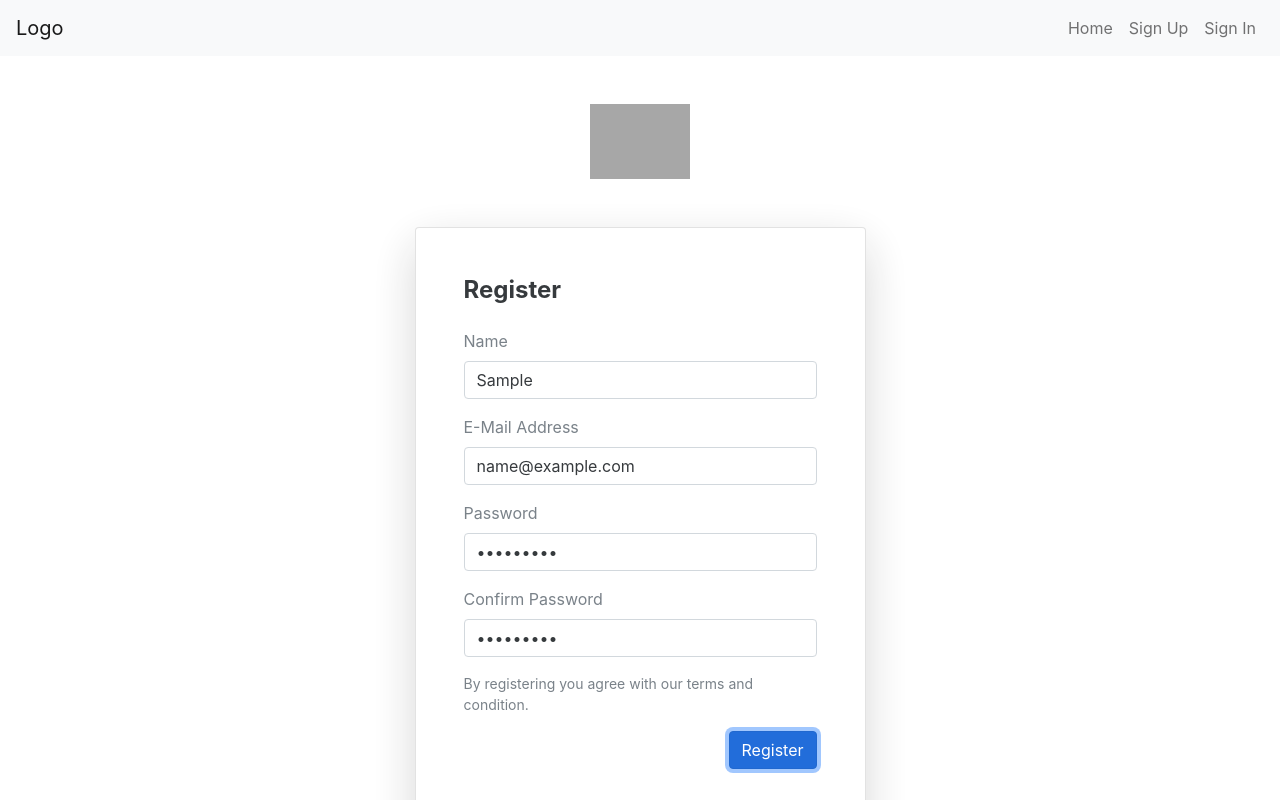
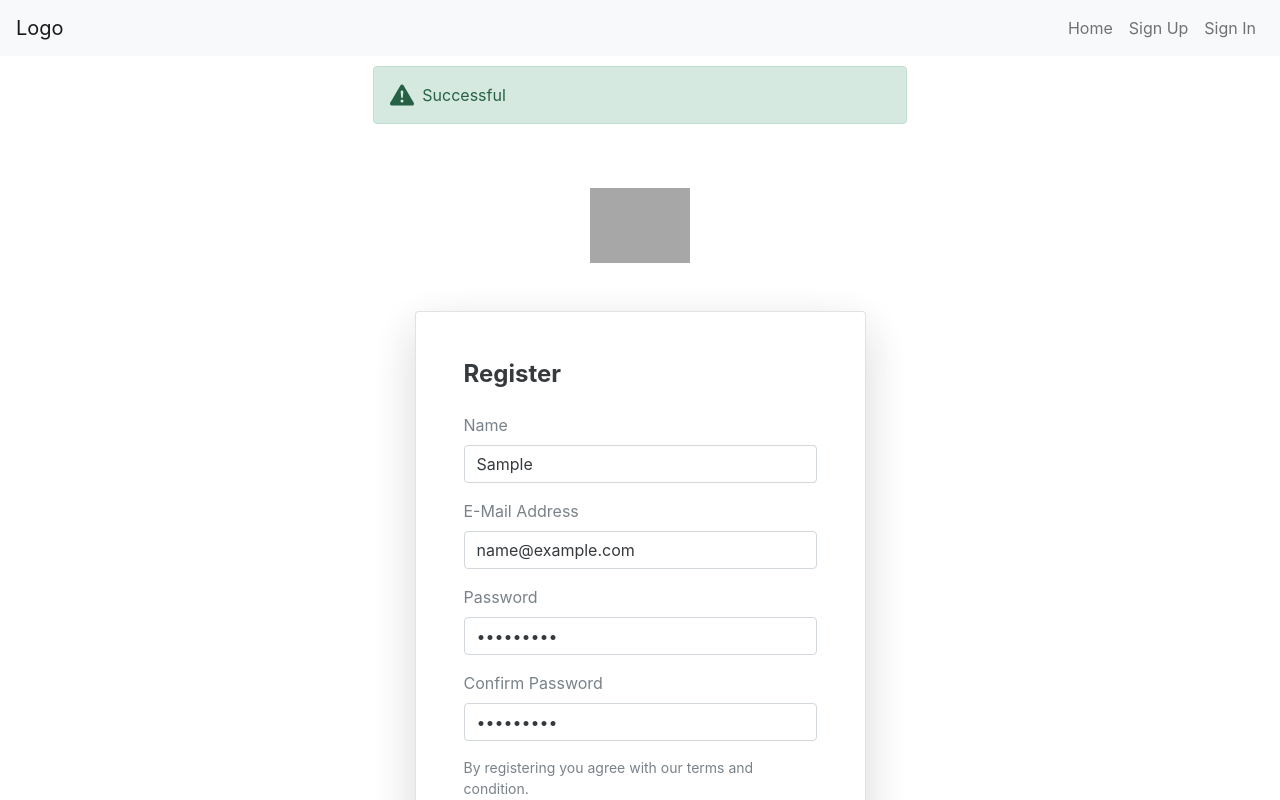
Before and after one commit to Gutu-Ivan/Online_Store, a React (Create React App) app in the folder client/: page /signup in a window 1280 px wide. Both pictures are taken after typing "Sample", "name@example.com", "Sample123", "Sample123" into the empty fields and a click on the button "Register". Shown: the top 800 px of the page. Built offline with nearby package versions, Linux system fonts and the light colour scheme; grey boxes are pictures that could not be loaded.

Commit message:
Created helper for messages Created error/success message Removed error/success messages within handleChange

```diff
--- a/client/public/index.html
+++ b/client/public/index.html
@@ -13,6 +13,17 @@
   </head>
   <body>
     <div id="root"></div>
+    <svg xmlns="http://www.w3.org/2000/svg" style="display: none;">
+      <symbol id="check-circle-fill" fill="currentColor" viewBox="0 0 16 16">
+        <path d="M16 8A8 8 0 1 1 0 8a8 8 0 0 1 16 0zm-3.97-3.03a.75.75 0 0 0-1.08.022L7.477 9.417 5.384 7.323a.75.75 0 0 0-1.06 1.06L6.97 11.03a.75.75 0 0 0 1.079-.02l3.992-4.99a.75.75 0 0 0-.01-1.05z"/>
+      </symbol>
+      <symbol id="info-fill" fill="currentColor" viewBox="0 0 16 16">
+        <path d="M8 16A8 8 0 1 0 8 0a8 8 0 0 0 0 16zm.93-9.412-1 4.705c-.07.34.029.533.304.533.194 0 .487-.07.686-.246l-.088.416c-.287.346-.92.598-1.465.598-.703 0-1.002-.422-.808-1.319l.738-3.468c.064-.293.006-.399-.287-.47l-.451-.081.082-.381 2.29-.287zM8 5.5a1 1 0 1 1 0-2 1 1 0 0 1 0 2z"/>
+      </symbol>
+      <symbol id="exclamation-triangle-fill" fill="currentColor" viewBox="0 0 16 16">
+        <path d="M8.982 1.566a1.13 1.13 0 0 0-1.96 0L.165 13.233c-.457.778.091 1.767.98 1.767h13.713c.889 0 1.438-.99.98-1.767L8.982 1.566zM8 5c.535 0 .954.462.9.995l-.35 3.507a.552.552 0 0 1-1.1 0L7.1 5.995A.905.905 0 0 1 8 5zm.002 6a1 1 0 1 1 0 2 1 1 0 0 1 0-2z"/>
+      </symbol>
+    </svg>
 
     <script src="https://code.jquery.com/jquery-3.4.1.slim.min.js" integrity="sha384-J6qa4849blE2+poT4WnyKhv5vZF5SrPo0iEjwBvKU7imGFAV0wwj1yYfoRSJoZ+n" crossorigin="anonymous"></script>
     <script src="https://cdn.jsdelivr.net/npm/popper.js@1.16.0/dist/umd/popper.min.js" integrity="sha384-Q6E9RHvbIyZFJoft+2mJbHaEWldlvI9IOYy5n3zV9zzTtmI3UksdQRVvoxMfooAo" crossorigin="anonymous"></script>
--- a/client/src/assets/css/Signup.css
+++ b/client/src/assets/css/Signup.css
@@ -2,5 +2,5 @@
     /*background-image: url("./src/assets/img/img-signup-bkg.jpg");*/
     /*background-color: #ff0000;*/
     opacity: 0.9;
-    height: 100vh;
+    /*height: 100vh;*/
 }
--- a/client/src/components/Signup.js
+++ b/client/src/components/Signup.js
@@ -1,6 +1,7 @@
 import React, {useState} from 'react';
 import {Link} from 'react-router-dom';
 import {isEmpty, isEmail, equals} from 'validator';
+import { showErrorMsg, showSuccessMsg } from '../helpers/message';
 import '../assets/css/Signup.css'
 
 const Signup = () => {
@@ -43,7 +44,6 @@ const Signup = () => {
         } else {
             setFormData({
                 ...formData,
-                errorMsg: 'No errors',
                 successMsg: 'Successful'
             })
         }
@@ -156,8 +156,9 @@ const Signup = () => {
 
     return (
         <div className="signup-container">
+            {errorMsg && showErrorMsg(errorMsg)}
+            {successMsg && showSuccessMsg(successMsg)}
             {showSignupForm()}
-            {JSON.stringify(formData)}
         </div>
     )
 };
--- /dev/null
+++ b/client/src/helpers/message.js
@@ -0,0 +1,22 @@
+import React from 'react';
+
+export const showErrorMsg = (msg) => (
+    <div className="alert alert-danger d-flex col-md-5 mx-auto align-items-center" style={{marginTop: 10}} role="alert">
+        <svg className="bi flex-shrink-0 me-2" width="24" height="24" role="img" aria-label="Danger:">
+            <use xlinkHref="#exclamation-triangle-fill"/>
+        </svg>
+        <div>
+            {msg}
+        </div>
+    </div>
+);
+export const showSuccessMsg = (msg) => (
+    <div className="alert alert-success d-flex col-md-5 mx-auto align-items-center" style={{marginTop: 10}} role="alert">
+        <svg className="bi flex-shrink-0 me-2" width="24" height="24" role="img" aria-label="Success:">
+            <use xlinkHref="#exclamation-triangle-fill"/>
+        </svg>
+        <div>
+            {msg}
+        </div>
+    </div>
+);
```
